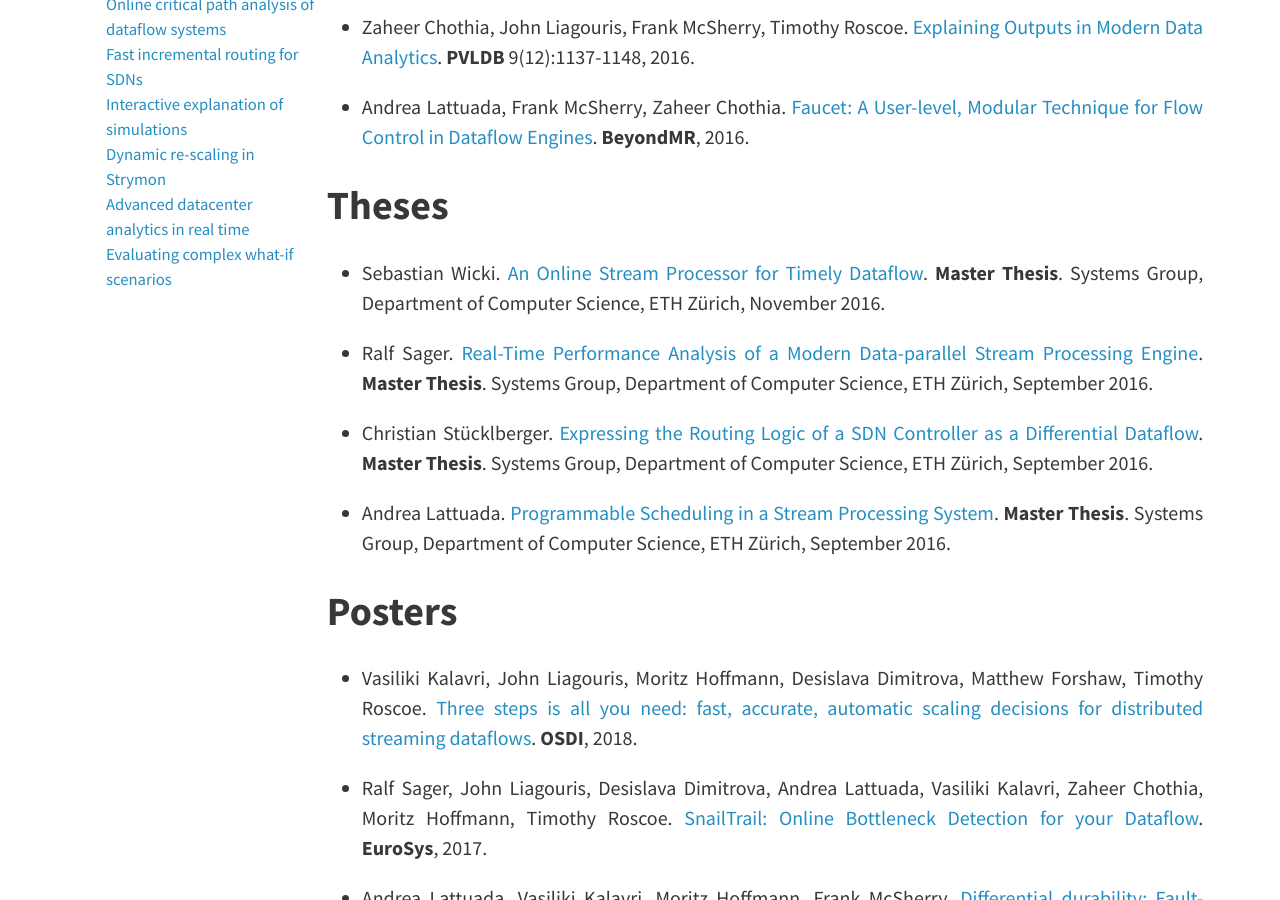
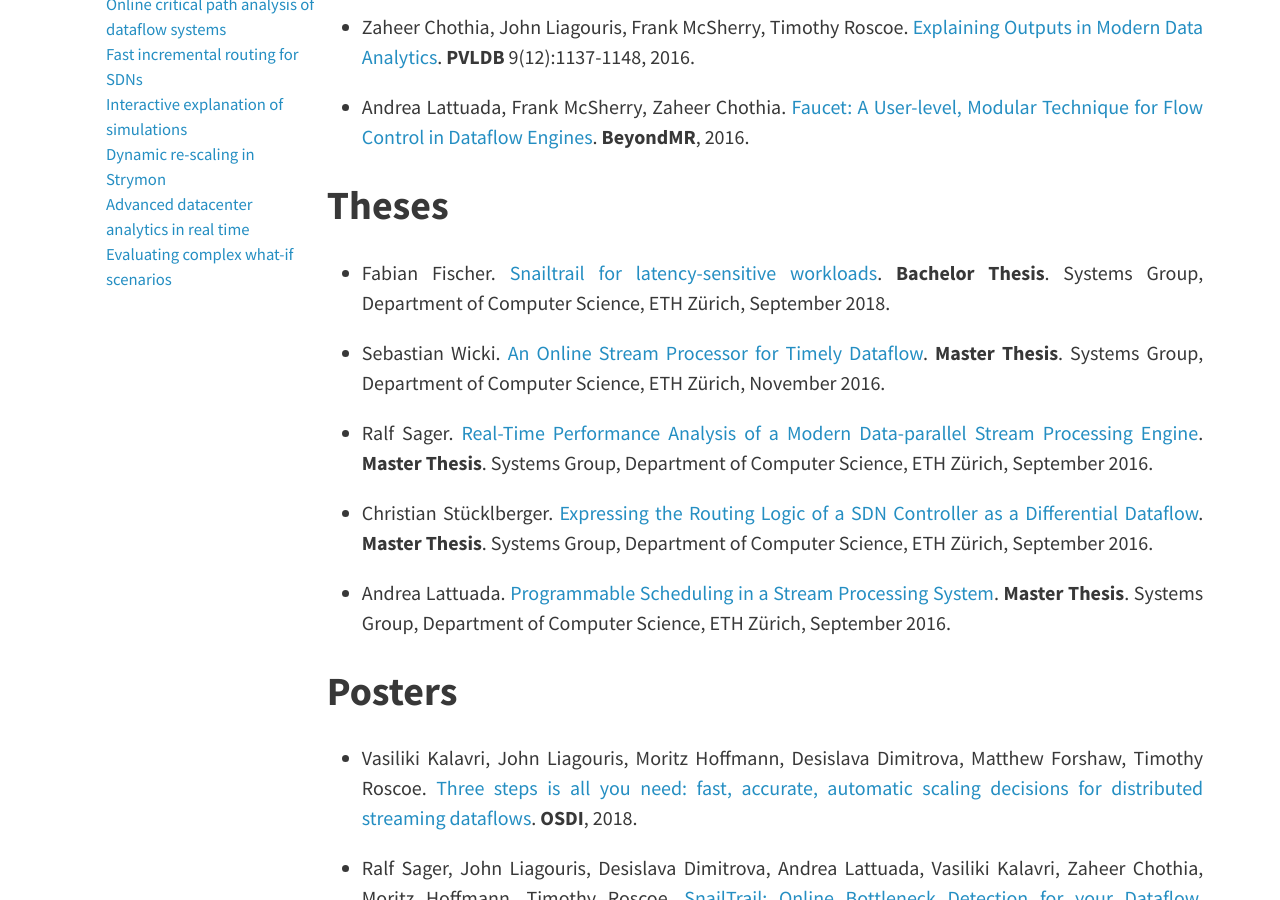
Before and after one commit to strymon-system/strymon-system.github.io, a Jekyll site: the page built from _research/publications.md, in a window 1280 px wide and 900 px high, scrolled down 763 px. Built offline with Jekyll 4.4.1, drawn with Linux system fonts in a browser that asks for light colours.

Commit message:
Add Fabian's thesis
Signed-off-by: Moritz Hoffmann <moritz.hoffmann@inf.ethz.ch>

```diff
--- a/_research/publications.md
+++ b/_research/publications.md
@@ -20,6 +20,8 @@ category: Publications
 
 ## Theses
 
+* Fabian Fischer. [Snailtrail for latency-sensitive workloads](/assets/pdf/fischerf-heron.pdf). **Bachelor Thesis**. Systems Group, Department of Computer Science, ETH Zürich, September 2018.
+
 * Sebastian Wicki. [An Online Stream Processor for Timely Dataflow](http://systems.ethz.pubzone.org/servlet/Attachment?attachmentId=3923&versionId=3508856). **Master Thesis**. Systems Group, Department of Computer Science, ETH Zürich, November 2016.
 
 * Ralf Sager. [Real-Time Performance Analysis of a Modern Data-parallel Stream Processing Engine](/assets/pdf/timely_cpath_thesis.pdf). **Master Thesis**. Systems Group, Department of Computer Science, ETH Zürich, September 2016.
```
Also changed, not shown: 1 other file.
